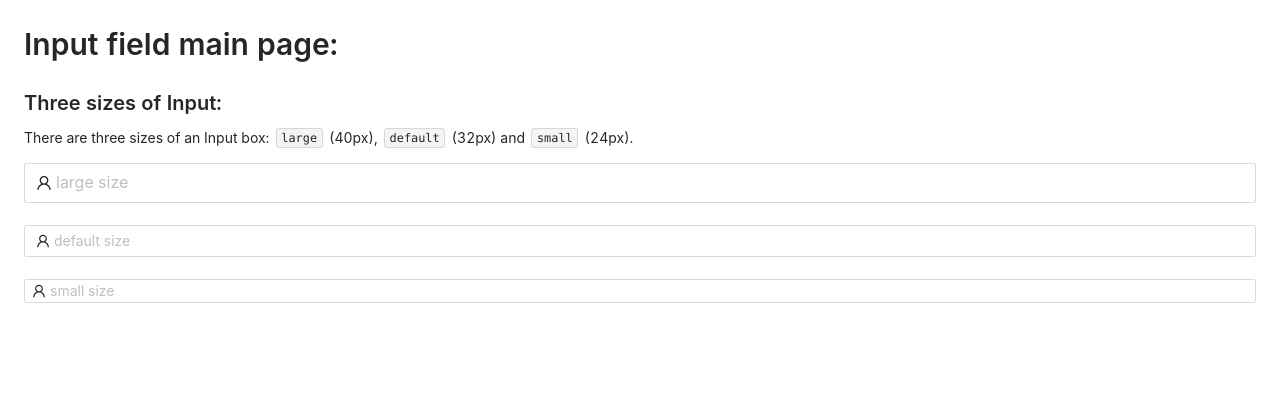
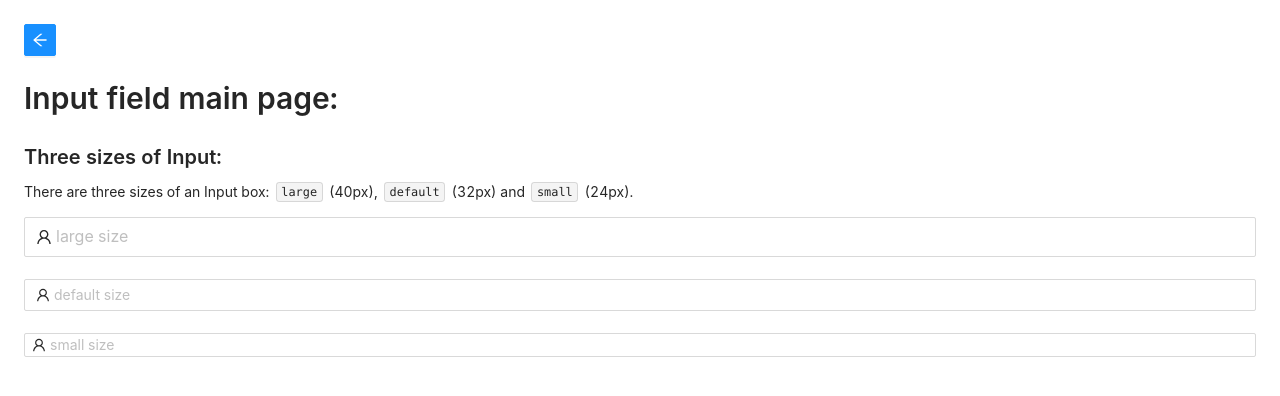
Before and after one commit to barath46/AntD-components, a Next.js app: page /input-main in a window 1280 px wide. Shown: the top 396 px of the page. Built offline with nearby package versions, Linux system fonts and the light colour scheme.

Commit message:
Added input page

```diff
--- a/pages/input-main.tsx
+++ b/pages/input-main.tsx
@@ -1,11 +1,21 @@
-import { UserOutlined } from '@ant-design/icons';
-import { Input, Typography } from 'antd';
+import { UserOutlined, ArrowLeftOutlined } from '@ant-design/icons';
+import { Input, Typography, Button } from 'antd';
 import React from 'react';
+import { useRouter } from 'next/router';
 
 const { Title, Paragraph } = Typography;
 
-const InputMain = () => (
+const InputMain = () => {
+  const router = useRouter();
+  return (
     <div className="body-space">
+      <Button
+        type="primary"
+        onClick={() => router.back()}
+        icon={<ArrowLeftOutlined />}
+      />
+      <br />
+      <br />
       <Title level={2}>Input field main page:</Title>
       <Title level={4}>Three sizes of Input:</Title>
       <Paragraph>
@@ -21,5 +31,6 @@ const InputMain = () => (
       <Input size="small" placeholder="small size" prefix={<UserOutlined />} />
     </div>
   );
+};
 
 export default InputMain;
```
Also changed, not shown: modules/input.tsx (+6 -2 lines). Lines whose indentation alone changed are shown as unchanged.
